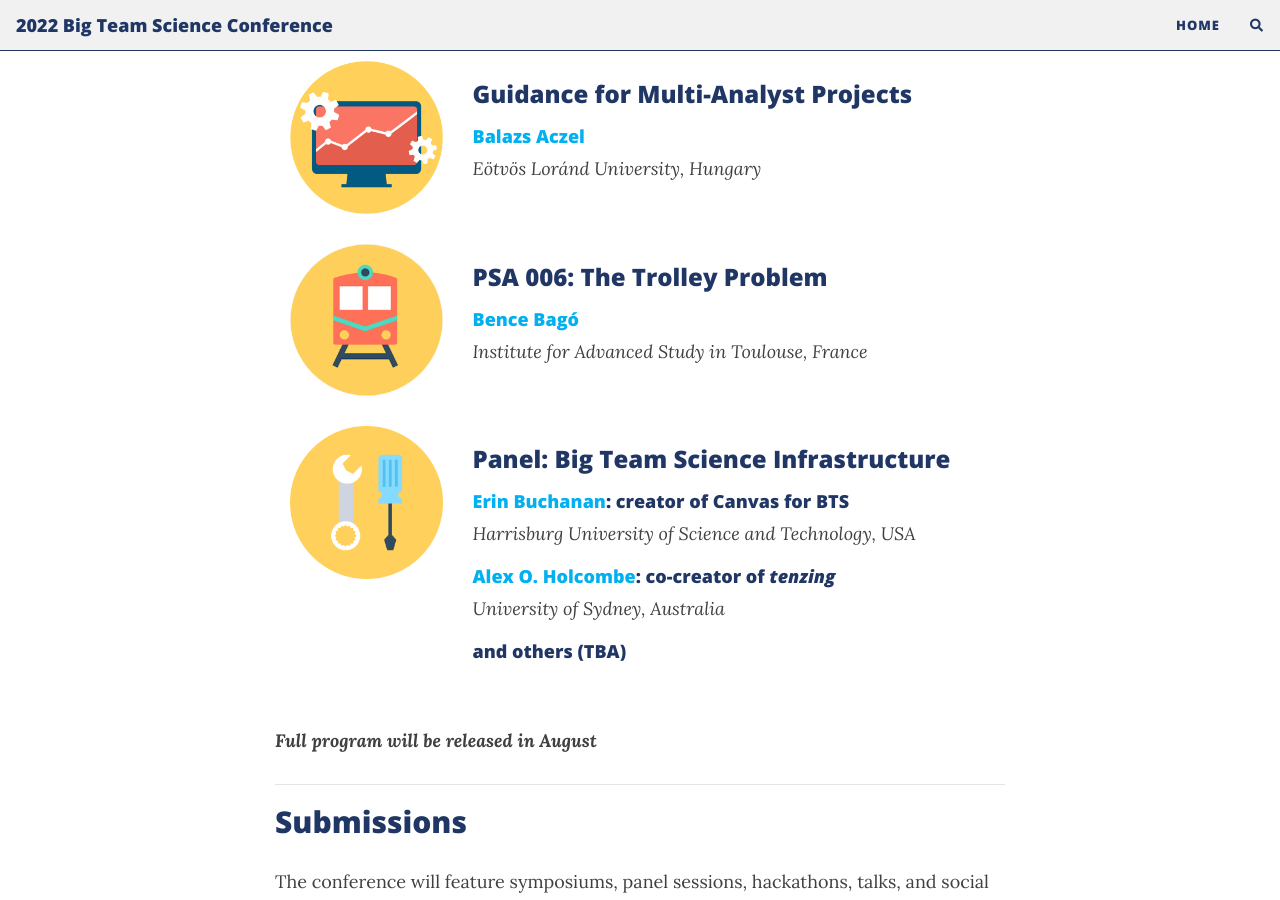
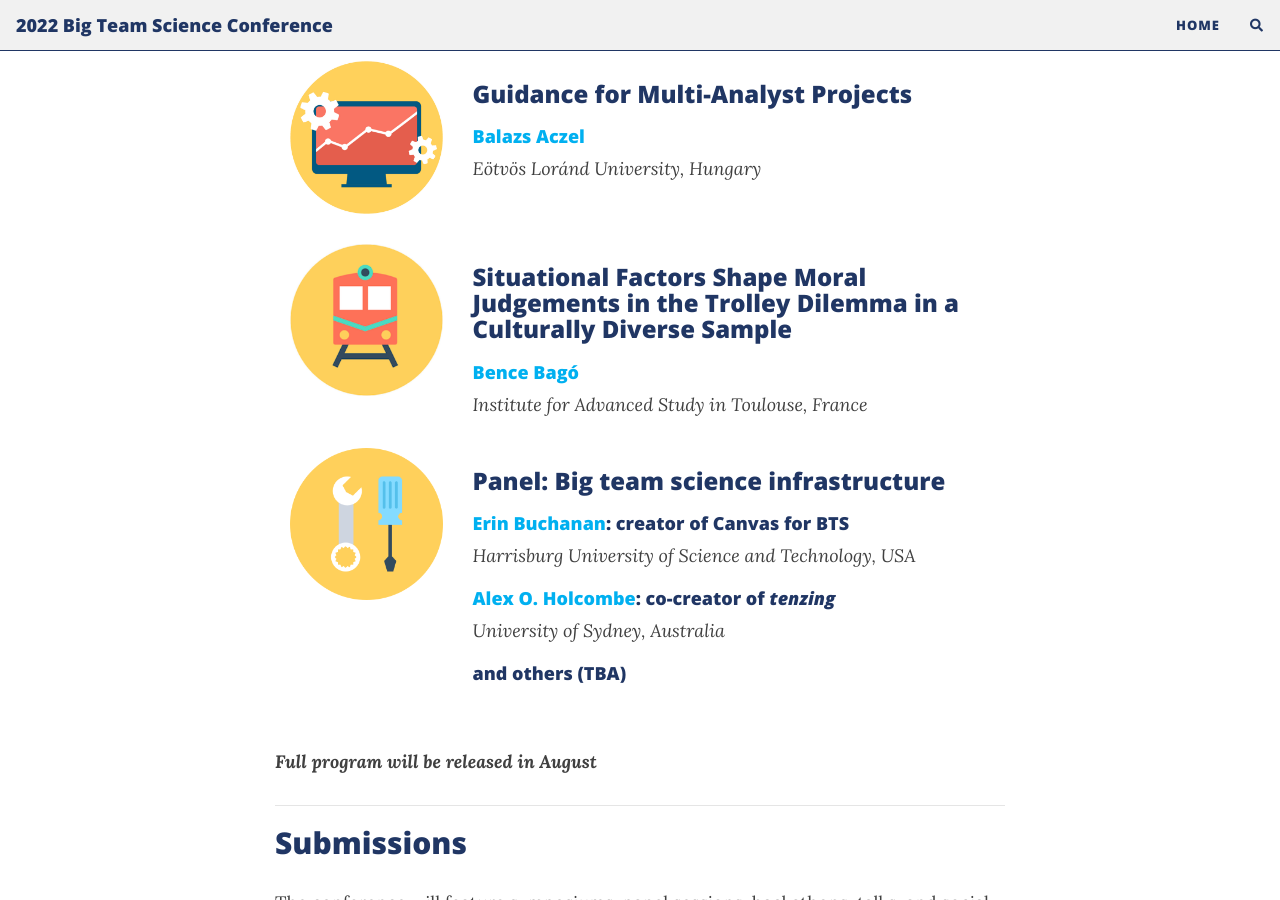
Before and after one commit to bigteamscienceconference/bigteamscienceconference.github.io, a Jekyll site: the page built from index.md, in a window 1280 px wide and 900 px high, scrolled down 1392 px. Built offline with Jekyll 4.4.1, drawn with Linux system fonts in a browser that asks for light colours; nearby versions of some CDN libraries; comment, search, counter and statistics services are not loaded.

Commit message:
add trolley title

```diff
--- a/index.md
+++ b/index.md
@@ -76,7 +76,7 @@ The goal of this two-day virtual conference is to bring together a multidiscipli
         <a href="https://psysciacc.org/006-trolley-problem/"><img src="/assets/img/trolley.png" alt="trolley"></a>
       </div>
       <div class="col-sm-9">
-        <h3>PSA 006: The Trolley Problem</h3>
+        <h3>Situational Factors Shape Moral Judgements in the Trolley Dilemma in a Culturally Diverse Sample</h3>
         <h4><a href="https://www.iast.fr/people/bence-bago">Bence Bagó</a></h4>
         <i>Institute for Advanced Study in Toulouse, France</i>
       </div>
@@ -89,7 +89,7 @@ The goal of this two-day virtual conference is to bring together a multidiscipli
         <a href=""><img src="/assets/img/tools.png" alt="tools"></a>
       </div>
       <div class="col-sm-9">
-        <h3>Panel: Big Team Science Infrastructure</h3>
+        <h3>Panel: Big team science infrastructure</h3>
         <h4><a href="https://www.aggieerin.com/page/about/">Erin Buchanan</a>: creator of Canvas for BTS</h4>
         <i>Harrisburg University of Science and Technology, USA</i>
         <h4><a href="https://www.sydney.edu.au/science/about/our-people/academic-staff/alex-holcombe.html">Alex O. Holcombe</a>: co-creator of <i>tenzing</i></h4>
```
